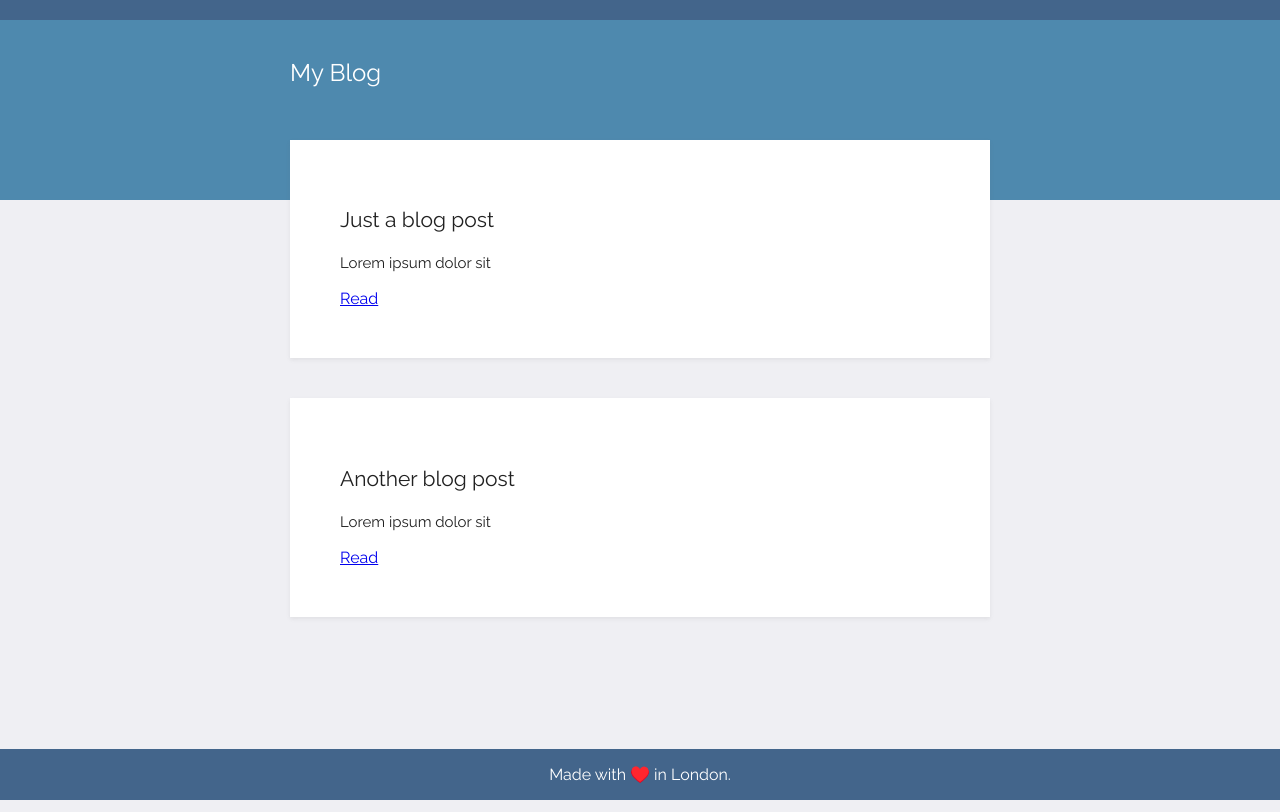
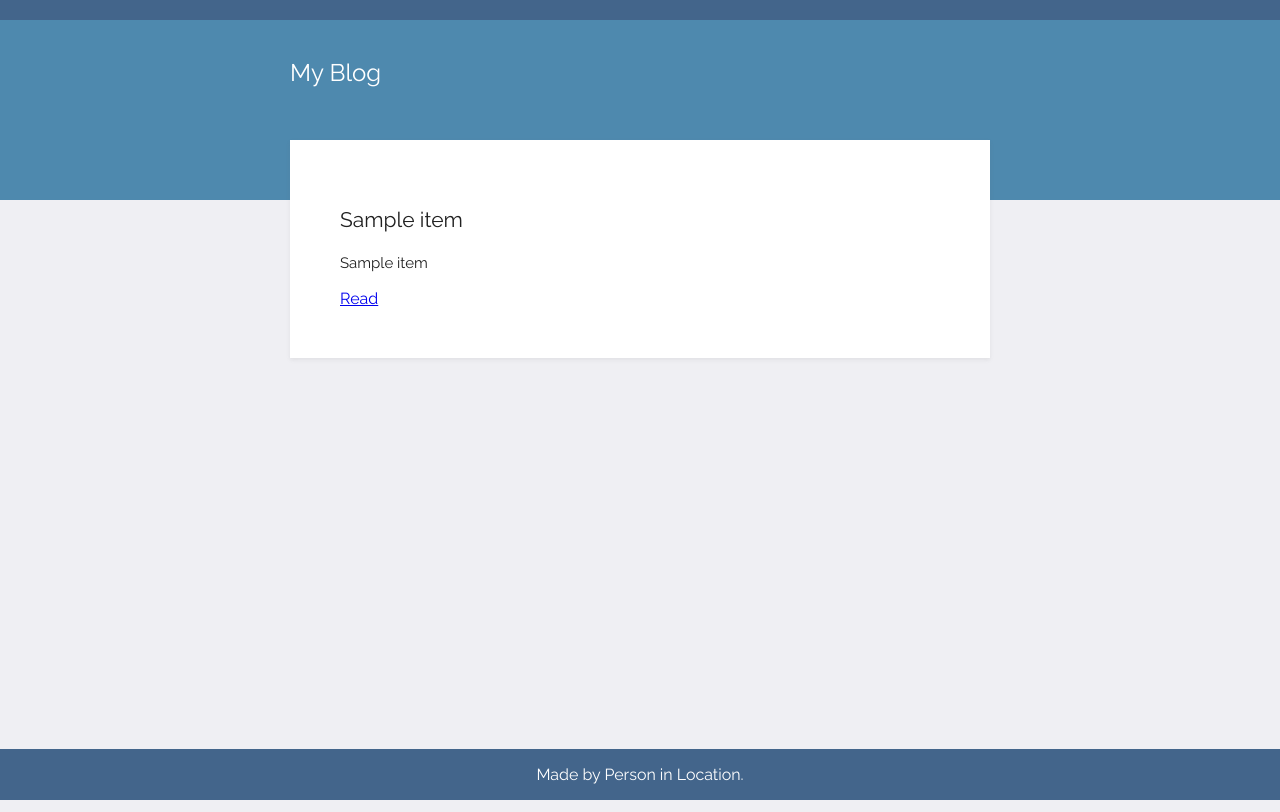
Before and after one commit to ct9233/100DCPY, a Flask app: page / in a window 1280 px wide. Run offline with Flask 2, Linux system fonts and the light colour scheme; a database or web service that is not in the repository returns one stand-in record (values such as "Sample title"); data that the repository does not hold is empty.

Commit message:
Get Posts and Populate Titles

```diff
--- a/56 - Blog Templating/main.py
+++ b/56 - Blog Templating/main.py
@@ -1,10 +1,20 @@
 from flask import Flask, render_template
+import requests
 
 app = Flask(__name__)
 
-@app.route('/')
+
+def get_posts():
+    blog_api_url = "https://api.npoint.io/ed99320662742443cc5b"
+    response = requests.get(blog_api_url)
+    return response.json()
+
+
+@app.route("/")
 def home():
-    return render_template("index.html")
+    all_posts = get_posts()
+    return render_template("index.html", posts=all_posts)
+
 
 if __name__ == "__main__":
     app.run(debug=True)
--- a/56 - Blog Templating/templates/index.html
+++ b/56 - Blog Templating/templates/index.html
@@ -1,33 +1,31 @@
 <!DOCTYPE html>
 <html lang="en">
 	<head>
-    <meta charset="UTF-8">
+		<meta charset="UTF-8" />
 		<title>Title</title>
-    <link href="https://fonts.googleapis.com/css2?family=Raleway" rel="stylesheet">
-    <link rel="stylesheet" href="../static/css/styles.css">
+		<link
+			href="https://fonts.googleapis.com/css2?family=Raleway"
+			rel="stylesheet"
+		/>
+		<link rel="stylesheet" href="../static/css/styles.css" />
 	</head>
 	<body>
 		<div class="wrapper">
 			<div class="top">
 				<div class="title"><h1>My Blog</h1></div>
 			</div>
+            {% for blog_post in posts: %}
 			<div class="content">
 				<div class="card">
-            <h2>Just a blog post</h2>
-            <p class="text">Lorem ipsum dolor sit </p>
+					<h2>{{ blog_post.title }}</h2>
+					<p class="text">{{ blog_post.subtitle }}</p>
 					<a href="#">Read</a>
 				</div>
 			</div>
-    <div class="content">
-        <div class="card">
-            <h2>Another blog post</h2>
-            <p class="text">Lorem ipsum dolor sit </p>
-            <a href="#">Read</a>
-        </div>
-    </div>
+            {% endfor %}
 		</div>
 	</body>
 	<footer>
-    <p>Made with ♥️ in London.</p>
+		<p>Made by Person in Location.</p>
 	</footer>
 </html>
--- a/56 - Blog Templating/templates/post.html
+++ b/56 - Blog Templating/templates/post.html
@@ -23,6 +23,6 @@
 		</div>
 	</body>
 	<footer>
-		<p>Made with ♥️ in London.</p>
+		<p>Made by Person in Location.</p>
 	</footer>
 </html>
```
Lines whose indentation alone changed are shown as unchanged.
